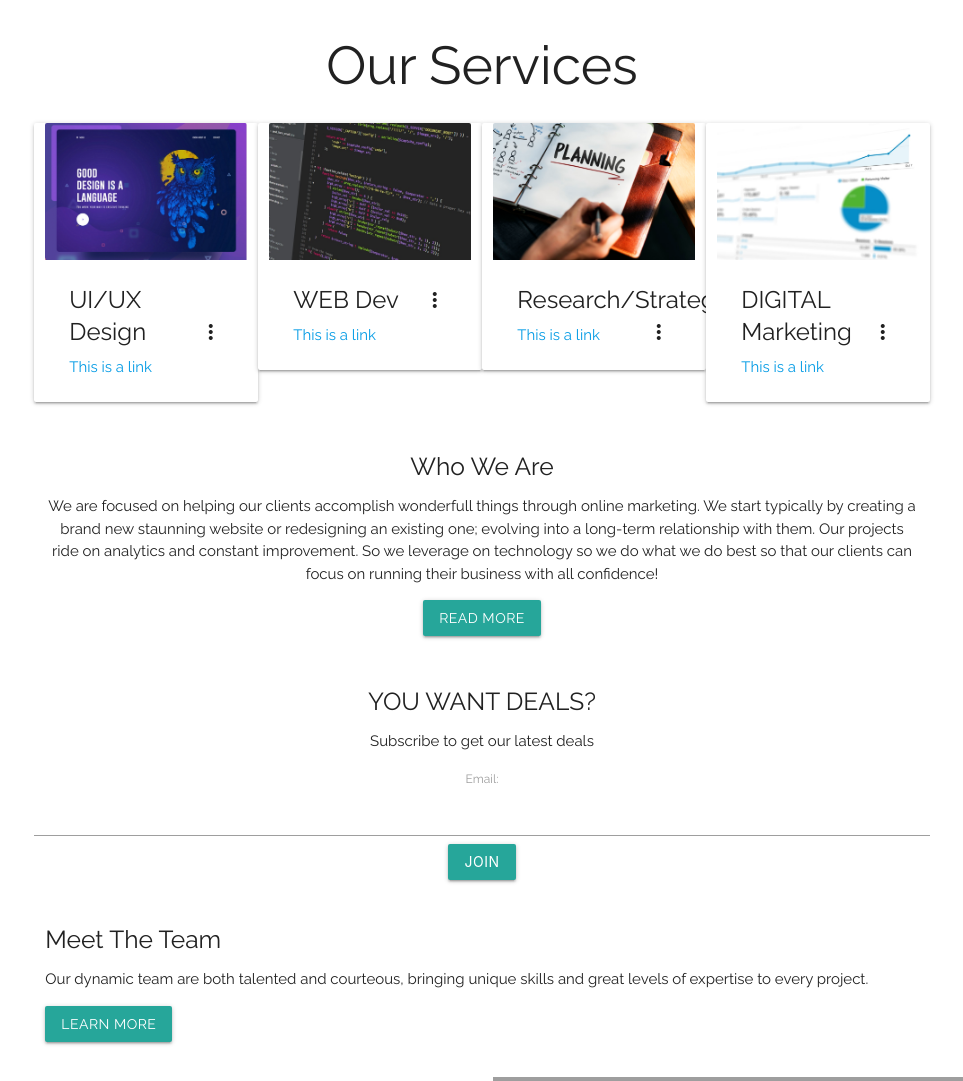
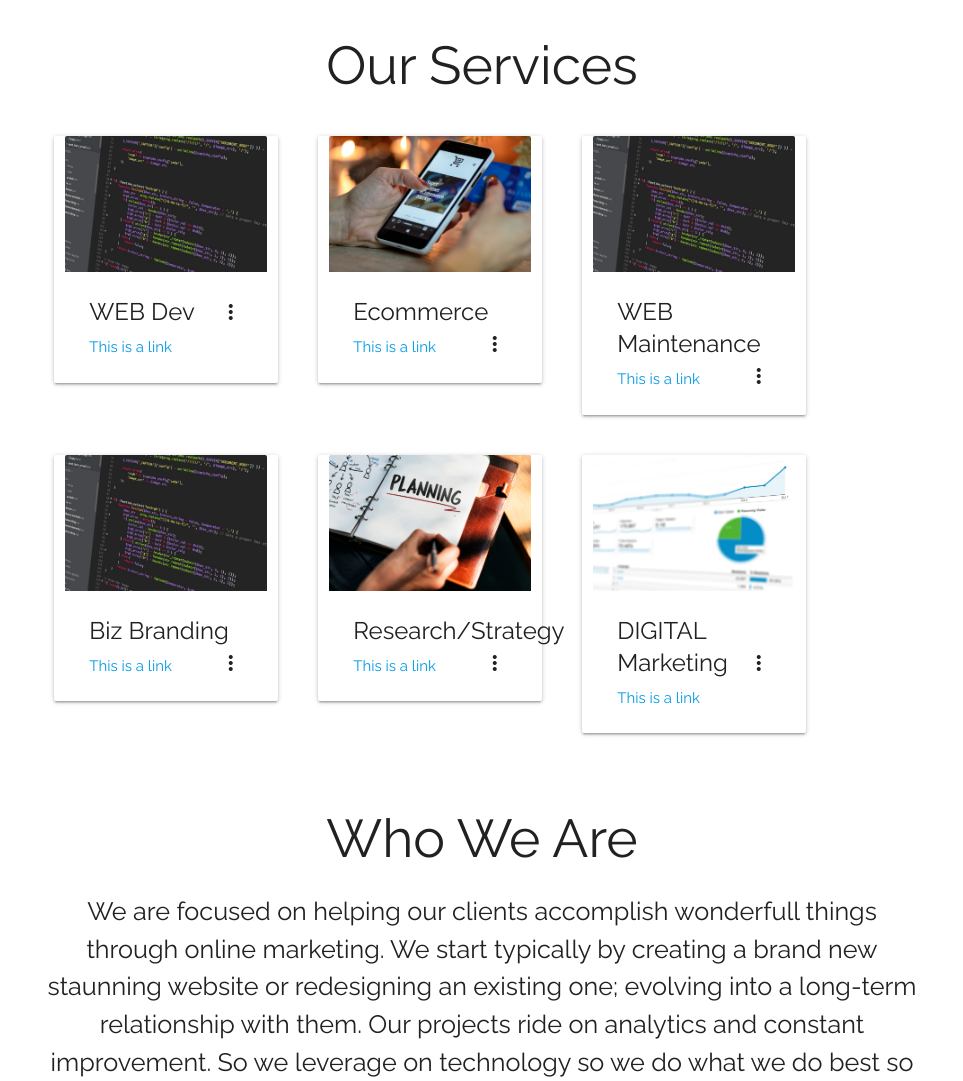
Before and after one commit to mrpyrex/neupytech-django, a Django app: page / in a window 1280 px wide. Shown: the part 864-1945 px from the top of the page, without its empty margins (158-1121 px from the left). Run offline with Django 3.2, Linux system fonts and the light colour scheme; some libraries are stand-ins or nearby versions; grey boxes are pictures that could not be loaded.

Commit message:
Added more services

```diff
--- a/neupytech/static/css/style.css
+++ b/neupytech/static/css/style.css
@@ -25,4 +25,5 @@ body {
 .card {
     width: 200px;
     height: 100%;
+    margin: 20px !important;
 }
--- a/pages/templates/pages/index.html
+++ b/pages/templates/pages/index.html
@@ -22,14 +22,27 @@
     <div class="row">
         <div class="card col s12 m6 l3">
                 <div class="card-image waves-effect waves-block waves-light">
-                <img class="activator" src="{% static "img/ux.jpg" %}">
+                    <img class="activator" src="{% static "img/webdev.jpeg" %}">
                 </div>
                 <div class="card-content">
-                <span class="card-title activator grey-text text-darken-4">UI/UX Design<i class="material-icons right">more_vert</i></span>
+                    <span class="card-title activator grey-text text-darken-4">WEB Dev<i class="material-icons right">more_vert</i></span>
                     <p><a href="#">This is a link</a></p>
                 </div>
                 <div class="card-reveal">
-                <span class="card-title grey-text text-darken-4">UI/UX Design<i class="material-icons right">close</i></span>
+                    <span class="card-title grey-text text-darken-4">WEB Dev<i class="material-icons right">close</i></span>
+                    <p>Here is some more information about this product that is only revealed once clicked on.</p>
+                </div>
+            </div>
+            <div class="card col s12 m6 l3">
+                    <div class="card-image waves-effect waves-block waves-light">
+                        <img class="activator" src="{% static "img/ecomm.jpeg" %}">
+                    </div>
+                    <div class="card-content">
+                        <span class="card-title activator grey-text text-darken-4">Ecommerce<i class="material-icons right">more_vert</i></span>
+                        <p><a href="#">This is a link</a></p>
+                    </div>
+                    <div class="card-reveal">
+                        <span class="card-title grey-text text-darken-4">Ecommerce<i class="material-icons right">close</i></span>
                         <p>Here is some more information about this product that is only revealed once clicked on.</p>
                     </div>
                 </div>
@@ -38,11 +51,24 @@
                             <img class="activator" src="{% static "img/webdev.jpeg" %}">
                         </div>
                         <div class="card-content">
-                    <span class="card-title activator grey-text text-darken-4">WEB Dev<i class="material-icons right">more_vert</i></span>
+                            <span class="card-title activator grey-text text-darken-4">WEB Maintenance<i class="material-icons right">more_vert</i></span>
                             <p><a href="#">This is a link</a></p>
                         </div>
                         <div class="card-reveal">
-                    <span class="card-title grey-text text-darken-4">WEB Dev<i class="material-icons right">close</i></span>
+                            <span class="card-title grey-text text-darken-4">WEB Maintenance<i class="material-icons right">close</i></span>
+                            <p>Here is some more information about this product that is only revealed once clicked on.</p>
+                        </div>
+                    </div>
+                    <div class="card col s12 m6 l3">
+                            <div class="card-image waves-effect waves-block waves-light">
+                                <img class="activator" src="{% static "img/webdev.jpeg" %}">
+                            </div>
+                            <div class="card-content">
+                                <span class="card-title activator grey-text text-darken-4">Biz Branding<i class="material-icons right">more_vert</i></span>
+                                <p><a href="#">This is a link</a></p>
+                            </div>
+                            <div class="card-reveal">
+                                <span class="card-title grey-text text-darken-4">Biz Branding<i class="material-icons right">close</i></span>
                                 <p>Here is some more information about this product that is only revealed once clicked on.</p>
                             </div>
                         </div>
@@ -84,12 +110,12 @@
     <div class="container">
         <div class="row">
             <div class="col s12">
-                <h5 class="">Who We Are</h5>
-                <p>We are focused on helping our clients accomplish wonderfull things through online marketing. We start typically by creating a brand new staunning website or redesigning an existing one; evolving into a long-term relationship with them.
+                <h2 class="">Who We Are</h2>
+                <p class="flow-text">We are focused on helping our clients accomplish wonderfull things through online marketing. We start typically by creating a brand new staunning website or redesigning an existing one; evolving into a long-term relationship with them.
 
                 Our projects ride on analytics and constant improvement. So we leverage on technology so we do what we do best so that our clients can focus on running their business with all confidence!</p>
             </div>
-            <a class="btn" href="#">Read More</a>
+            <a class="btn" href="{% url 'pages:about' %}">Read More</a>
         </div>
     </div>
 </section>
@@ -100,8 +126,8 @@
 -->
 
 <section class="section center container">
-    <h5>YOU WANT DEALS?</h5>
-    <P>Subscribe to get our latest deals</P>
+    <h2>YOU WANT DEALS AND TIPS?</h2>
+    <P>Subscribe to get our newsletter</P>
     <form action="{% url 'pages:home' %}" method="POST">
         {% csrf_token %}
         {{ join }}
@@ -114,11 +140,11 @@
 -->
 
 <section class="section" id="team">
-    <div class="container text-center">
+    <div class="container center">
         <div class="row">
             <div class="col s12">
-                <h5 class="">Meet The Team</h5>
-                <p>Our dynamic team are both talented and courteous, bringing unique skills and great levels of expertise to every project.</p>
+                <h2>Meet The Team</h2>
+                <p class="flow-text">Our dynamic team are both talented and courteous, bringing unique skills and great levels of expertise to every project.</p>
                 <a href="{% url 'team:team' %}" class="btn">Learn more</a>
             </div>
         </div>
```
Also changed, not shown: neupytech/static/img/ecomm.jpeg (added). Lines whose indentation alone changed are shown as unchanged.
